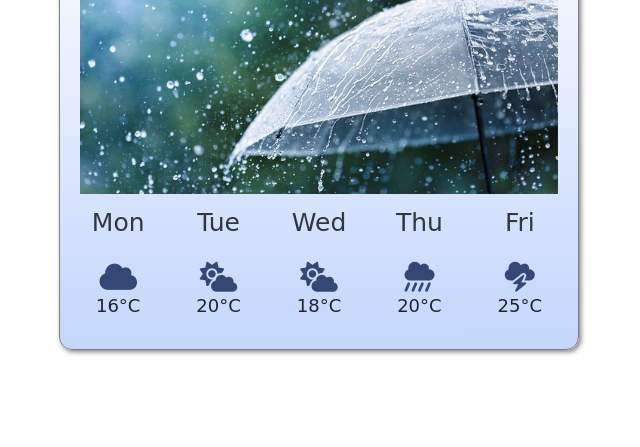
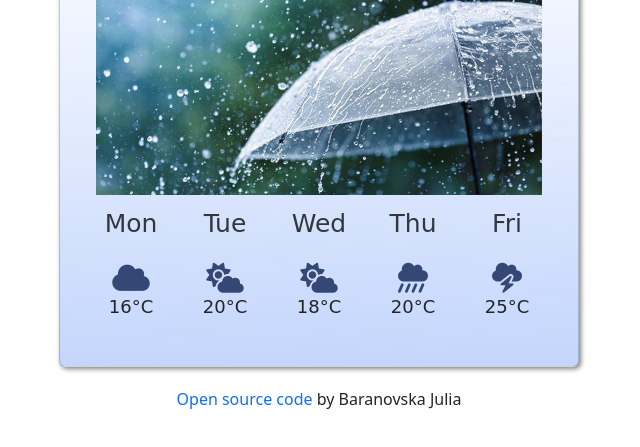
Before and after one commit to Atrthouse/my-project, a plain HTML site: page index.html in a window 1280 px wide. Shown: the part 339-786 px from the top of the page, without its empty margins (321-961 px from the left). Drawn offline with nearby package versions, Linux system fonts and the light colour scheme; a web font is replaced by a local one.

Commit message:
Added card body, added open source link

```diff
--- a/index.html
+++ b/index.html
@@ -26,12 +26,11 @@
   </head>
   <body>
     <div class="container">
-      <div class="project">
-
+      <div class="project" id="project">
+        <div class="card">
+          <div class="card-body">
             <form id="choose-city">
-
               <div class="row justify-content-start">
-
                 <div class="col-6">
                   <input
                     id="which-city"
@@ -60,13 +59,9 @@
                   >
                     <i class="fa-solid fa-location-pin"></i>
                   </button>
-
                 </div>
-
               </div>
-
             </form>
-
 
             <ul>
               <li class="cities"><a href="">Kyiv</a></li>
@@ -146,6 +141,11 @@
             </div>
           </div>
         </div>
+        <div class="footing">
+          <a href="https://github.com/Atrthouse/my-project">Open source code</a>
+          by Baranovska Julia
+        </div>
+      </div>
     </div>
     <script src="src/index.js"></script>
   </body>
--- a/src/styles.css
+++ b/src/styles.css
@@ -3,7 +3,7 @@
   margin: 0 auto;
 }
 
-.project {
+.card {
   max-width: 520px;
   margin: 20px auto;
   padding: 30px 20px 30px 20px;
@@ -115,3 +115,10 @@ li:hover {
 .next-five-days {
   padding: 20px auto;
 }
+
+#project .footing {
+  text-align: center;
+}
+#project .footing a {
+  text-decoration: none;
+}
```
Lines whose indentation alone changed are shown as unchanged.
